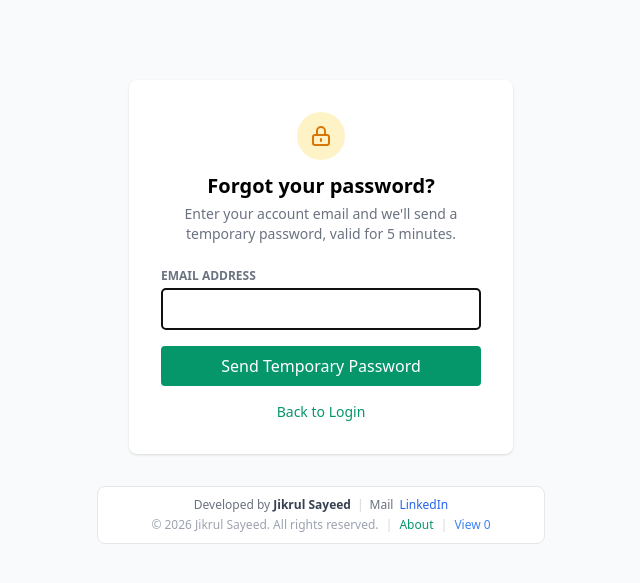
After one commit to JsayeedR/dailyledger, a Django app: page /forgot-password/ in a window 1280 px wide. The commit adds this page. Shown: the top 583 px of the page, without its empty margins (319-959 px from the left). Run offline with Django 5.2, Linux system fonts and the light colour scheme; data comes from the database, SQL or seed files in the repository; some libraries are stand-ins or nearby versions.

Commit message:
Add Forgot Password (5-minute temp password via email) and live password-requirements checklist on signup

```diff
--- a/accounts/forms.py
+++ b/accounts/forms.py
@@ -3,6 +3,13 @@ from django.contrib.auth.password_validation import validate_password
 from django.core.exceptions import ValidationError
 from django.utils.translation import gettext_lazy as _
 from .models import CustomUser, SummaryFrequency
+
+
+class ForgotPasswordForm(forms.Form):
+    email = forms.EmailField(
+        label=_('Email Address'),
+        widget=forms.EmailInput(attrs={'class': 'border rounded px-3 py-2 w-full', 'autofocus': True}),
+    )
 
 
 class RegistrationForm(forms.ModelForm):
--- a/accounts/models.py
+++ b/accounts/models.py
@@ -58,6 +58,9 @@ class CustomUser(AbstractBaseUser, PermissionsMixin):
     last_seen = models.DateTimeField(null=True, blank=True)
     total_active_seconds = models.PositiveIntegerField(default=0)
     session_count = models.PositiveIntegerField(default=0)
+
+    temp_password_expires_at = models.DateTimeField(null=True, blank=True, help_text="Set when a temporary password is issued via Forgot Password; cleared once the user sets a real password.")
+    last_password_reset_request_at = models.DateTimeField(null=True, blank=True)
 
     objects = CustomUserManager()
 
--- a/accounts/views.py
+++ b/accounts/views.py
@@ -1,3 +1,5 @@
+import secrets
+import string
 from datetime import timedelta
 from django.shortcuts import render, redirect, get_object_or_404
 from django.urls import reverse
@@ -6,7 +8,7 @@ from django.utils.translation import gettext as _
 from django.contrib.auth import login as auth_login, logout as auth_logout, update_session_auth_hash, get_user_model
 from django.contrib.auth.decorators import login_required, user_passes_test
 from django.utils import timezone
-from .forms import RegistrationForm, StyledPasswordChangeForm as PasswordChangeForm, ProfileForm, NotificationPreferenceForm
+from .forms import RegistrationForm, StyledPasswordChangeForm as PasswordChangeForm, ProfileForm, NotificationPreferenceForm, ForgotPasswordForm
 from .models import (
     CustomUser, AuditLog, ApprovalStatus, NotificationSettings,
     NotificationPreference, PreferenceReviewStatus,
@@ -42,6 +44,14 @@ def login_view(request):
             elif not user_obj.is_active:
                 audit.log(actor=user_obj, action='LOGIN_FAILED', detail='Account deactivated', request=request)
                 error = 'This account has been deactivated. Please contact your administrator.'
+            elif user_obj.temp_password_expires_at and timezone.now() > user_obj.temp_password_expires_at:
+                audit.log(actor=user_obj, action='LOGIN_FAILED', detail='Temporary password expired', request=request)
+                error = 'This temporary password has expired. Please request a new one.'
+            elif user_obj.temp_password_expires_at:
+                auth_login(request, user_obj)
+                audit.log(actor=user_obj, action='LOGIN', detail='Logged in with temporary password', request=request)
+                messages.info(request, _('You logged in with a temporary password. Please set a new password to continue.'))
+                return redirect('accounts:change_password')
             else:
                 auth_login(request, user_obj)
                 audit.log(actor=user_obj, action='LOGIN', request=request)
@@ -59,6 +69,60 @@ def logout_view(request):
         audit.log(actor=request.user, action='LOGOUT', request=request)
     auth_logout(request)
     return redirect('login')
+
+
+def _generate_temp_password():
+    alphabet = string.ascii_letters + string.digits
+    return ''.join(secrets.choice(alphabet) for _ in range(10))
+
+
+def forgot_password(request):
+    """Issues a temporary password valid for 5 minutes, emailed to the
+    account's address if it matches an approved, active account. Always
+    shows the same confirmation regardless of whether the email matched --
+    this deliberately never reveals whether an account exists."""
+    if request.user.is_authenticated:
+        return redirect('ledger:dashboard')
+
+    if request.method == 'POST':
+        form = ForgotPasswordForm(request.POST)
+        if form.is_valid():
+            email = form.cleaned_data['email'].strip().lower()
+            user_obj = User.objects.filter(email=email).first()
+
+            if user_obj and user_obj.approval_status == ApprovalStatus.APPROVED and user_obj.is_active:
+                cooldown_ok = True
+                if user_obj.last_password_reset_request_at:
+                    elapsed = (timezone.now() - user_obj.last_password_reset_request_at).total_seconds()
+                    cooldown_ok = elapsed >= 60
+
+                if cooldown_ok:
+                    temp_password = _generate_temp_password()
+                    user_obj.set_password(temp_password)
+                    user_obj.temp_password_expires_at = timezone.now() + timedelta(minutes=5)
+                    user_obj.last_password_reset_request_at = timezone.now()
+                    user_obj.save()
+
+                    settings_obj = NotificationSettings.get_solo()
+                    subject = 'Your DailyLedger temporary password'
+                    body = (
+                        f'Hi {user_obj.display_name},\n\n'
+                        f'A temporary password was requested for your DailyLedger account ({user_obj.email}).\n\n'
+                        f'Temporary password: {temp_password}\n\n'
+                        f'This is valid for 5 minutes only. Log in with it right away -- you will be '
+                        f'asked to set a new password immediately after.\n\n'
+                        f"If you didn't request this, you can ignore this email. Your current password "
+                        f'has already been replaced by this temporary one, so if this wasn\'t you, log '
+                        f'in now with the temporary password above and set a new password right away.'
+                    )
+                    notifications.send_email(settings_obj, user_obj.email, subject, body, actor=user_obj)
+                    audit.log(actor=user_obj, action='PASSWORD_RESET_REQUESTED', request=request)
+
+            return render(request, 'registration/forgot_password_sent.html', {'email': email})
+    else:
+        form = ForgotPasswordForm()
+
+    return render(request, 'registration/forgot_password.html', {'form': form})
 
 
 def register(request):
@@ -149,6 +213,9 @@ def change_password(request):
         if form.is_valid():
             user = form.save()
             update_session_auth_hash(request, user)
+            if user.temp_password_expires_at:
+                user.temp_password_expires_at = None
+                user.save(update_fields=['temp_password_expires_at'])
             audit.log(actor=user, action='PASSWORD_CHANGE', request=request)
             messages.success(request, _('Your password has been changed.'))
             return redirect('ledger:dashboard')
--- a/config/urls.py
+++ b/config/urls.py
@@ -9,6 +9,7 @@ urlpatterns = [
     path('admin/', admin.site.urls),
     path('i18n/', include('django.conf.urls.i18n')),
     path('login/', account_views.login_view, name='login'),
+    path('forgot-password/', account_views.forgot_password, name='forgot_password'),
     path('logout/', account_views.logout_view, name='logout'),
     path('register/', account_views.register, name='register'),
     path('about/', ledger_views.about, name='about'),
--- /dev/null
+++ b/templates/registration/forgot_password.html
@@ -0,0 +1,34 @@
+{% extends "base.html" %}
+{% load i18n %}
+{% block title %}Forgot Password — DailyLedger{% endblock %}
+{% block content %}
+<div class="max-w-sm mx-auto mt-16 bg-white shadow rounded-lg p-8">
+    <div class="text-center mb-6">
+        <div class="inline-flex items-center justify-center h-12 w-12 rounded-full bg-amber-100 text-amber-600 mb-3">
+            <svg xmlns="http://www.w3.org/2000/svg" class="h-6 w-6" fill="none" viewBox="0 0 24 24" stroke="currentColor" stroke-width="2">
+                <path stroke-linecap="round" stroke-linejoin="round" d="M12 15v2m-6 4h12a2 2 0 002-2v-6a2 2 0 00-2-2H6a2 2 0 00-2 2v6a2 2 0 002 2zm10-10V7a4 4 0 00-8 0v4h8z"/>
+            </svg>
+        </div>
+        <h1 class="text-xl font-bold">{% trans "Forgot your password?" %}</h1>
+        <p class="text-gray-500 text-sm mt-1">{% trans "Enter your account email and we'll send a temporary password, valid for 5 minutes." %}</p>
+    </div>
+    <form method="post">
+        {% csrf_token %}
+        {% for field in form %}
+        <div class="mb-4">
+            <label class="block text-xs font-semibold uppercase text-gray-500 mb-1">{{ field.label }}</label>
+            {{ field }}
+            {% if field.errors %}
+                <p class="text-red-600 text-sm mt-1">{{ field.errors|striptags }}</p>
+            {% endif %}
+        </div>
+        {% endfor %}
+        <button type="submit" class="bg-emerald-600 hover:bg-emerald-700 text-white w-full py-2 rounded font-medium">
+            {% trans "Send Temporary Password" %}
+        </button>
+    </form>
+    <p class="text-sm text-center mt-4 text-gray-500">
+        <a href="{% url 'login' %}" class="text-emerald-600 hover:underline">{% trans "Back to Login" %}</a>
+    </p>
+</div>
+{% endblock %}
--- a/templates/registration/login.html
+++ b/templates/registration/login.html
@@ -26,6 +26,9 @@
         <div class="mb-4">
             <label class="block text-xs font-semibold uppercase text-gray-500 mb-1">{% trans "Password" %}</label>
             <input type="password" name="password" required class="border rounded px-3 py-2 w-full">
+            <p class="text-right mt-1">
+                <a href="{% url 'forgot_password' %}" class="text-xs text-emerald-600 hover:underline">{% trans "Forgot password?" %}</a>
+            </p>
         </div>
         <button type="submit" class="bg-emerald-600 hover:bg-emerald-700 text-white w-full py-2 rounded font-medium">
             {% trans "Sign In" %}
```
Also changed, not shown: templates/registration/forgot_password_sent.html (added, +18 -0 lines), templates/registration/register.html (+41 -0 lines), accounts/migrations/0011_customuser_last_password_reset_request_at_and_more.py (added).
